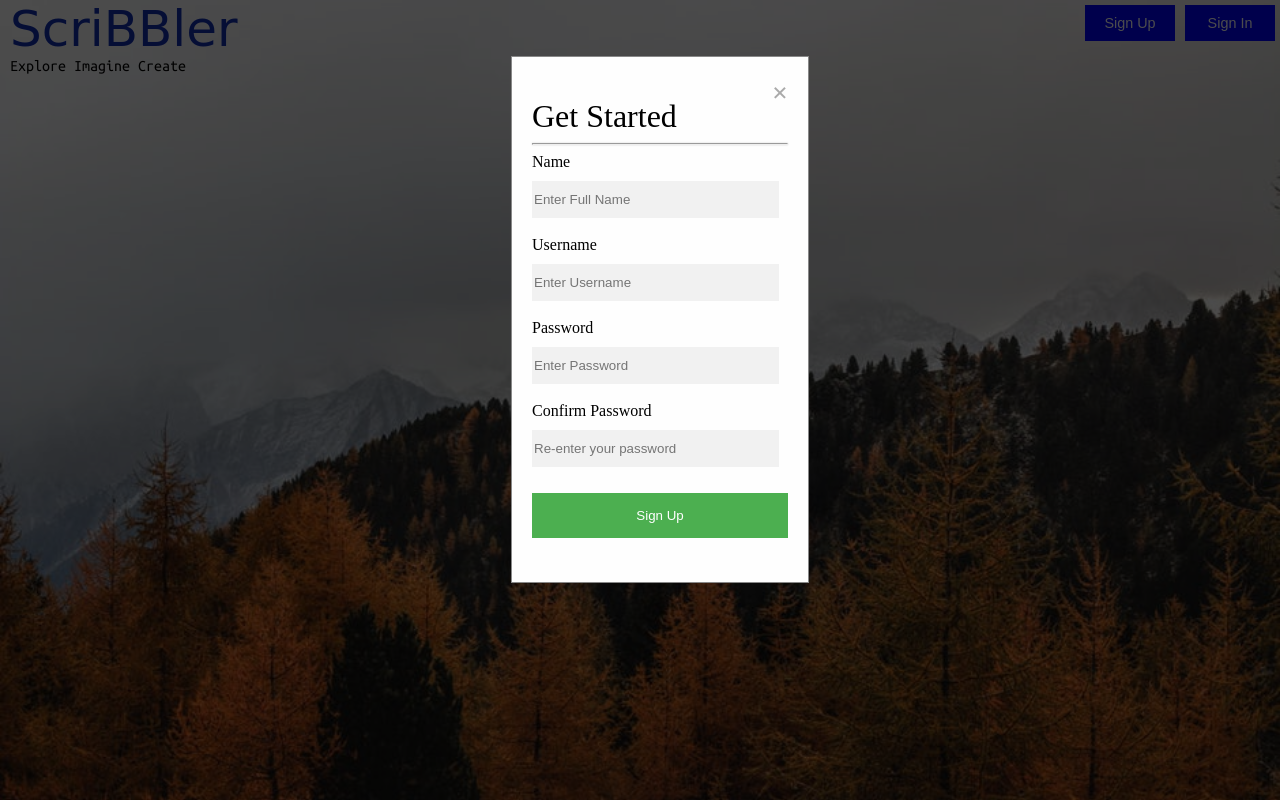
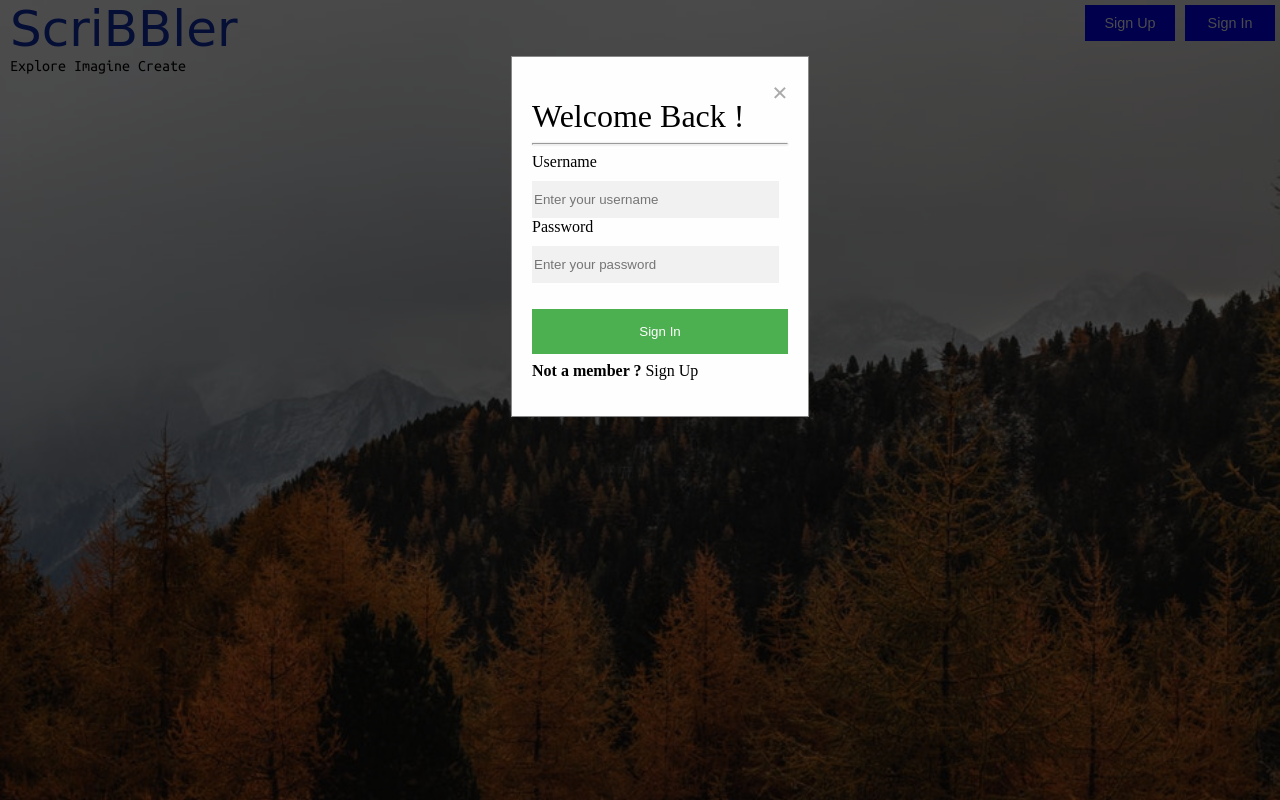
Before and after one commit to Mandeepk01/ScribblerProject, a plain HTML site: page index.html in a window 1280 px wide. Both pictures are taken after a click on the button "Sign In". Drawn offline with Linux system fonts and the light colour scheme; a web font is replaced by a local one.

Commit message:
Complete home page with sign in functionality

```diff
--- a/css/common.css
+++ b/css/common.css
@@ -129,3 +129,8 @@
  {
    box-shadow: 0px 0px 2px 0px rgba(0, 0, 0, 0.2);
  }
+ #link:hover
+   {
+     cursor: pointer ;
+     text-decoration: underline ;
+   }
--- a/index.html
+++ b/index.html
@@ -10,8 +10,8 @@
 </head>
 <body>
   <div class="header">
-    <button id ="top-button1" >Sign In</button>
-    <button id ="top-button2" >Sign Up</button>
+      <button onclick="showSignInModal()"id ="top-button2" >Sign In</button>
+      <button onclick="showSignUpModal()" id ="top-button1" >Sign Up</button>
      <a id="pageTitle" >ScriBBler</a>
      <p class="subText">Explore Imagine Create</p>
  </div>
@@ -32,14 +32,34 @@
        <hr class = "shade">
       <form class = "form-style">
       <label>Name</label><br>
-      <input type="text" placeholder="Enter Full Name" required> <br>
+      <input type="text" placeholder="Enter your name" required> <br>
       <label>Username</label><br>
-      <input type="text" placeholder="Enter Username" required><br>
+      <input type="text" placeholder="Enter your username" required><br>
       <label>Password </label><br>
-      <input type="password" placeholder="Enter Password" required><br>
+      <input type="password" placeholder="Enter your password" required><br>
       <label>Confirm Password</label><br>
       <input type="password" placeholder="Re-enter your password" required><br>
       <button class = "SignUp-Button">Sign Up</button>
+      </form>
+    </p>
+  </div>
+</div>
+  <!--sign in page -->
+<div id="myModal2" class="modal">
+  <div class="modal-content">
+    <span class="close">&times;</span>
+    <p>
+      <h1>Welcome Back !</h1>
+      <hr class = "shade">
+      <form class = "form-style">
+        <label>Username</label> <br>
+        <input type="text" placeholder="Enter your username" required>
+        <label>Password</label> <br>
+        <input type="password" placeholder="Enter your password" required> <br>
+        <button class = "SignUp-Button">
+          Sign In
+        </button><br><b>
+        Not a member ? </b><span onclick="hideSignInModal();showSignUpModal()"<a id = "link">Sign Up</span></a>
       </form>
     </p>
   </div>
--- a/js/index.js
+++ b/js/index.js
@@ -2,18 +2,34 @@ var mdl = document.getElementById("myModal1");
 var topBtn1 = document.getElementById("top-button1");
 var topBtn2 = document.getElementById("top-button2");
 var span = document.getElementsByClassName("close")[0];
-
+var mdl2 = document.getElementById("myModal2");
+var span2 = document.getElementsByClassName("close")[1];
 topBtn1.onclick = function() {
   mdl.style.display = "block";
 }
 topBtn2.onclick = function() {
-  mdl.style.display = "block";
+  mdl2.style.display = "block";
 }
 span.onclick = function() {
   mdl.style.display = "none";
 }
-window.onclick = function(event) {
-  if (event.target == mdl) {
-    modal.style.display = "none";
-  }
+
+span2.onclick = function() {
+  mdl2.style.display = "none";
 }
+
+function showSignInModal(){
+  mdl2.style.display = "flex";
+}
+
+function hideSignInModal(){
+  mdl2.style.display = "none";
+}
+
+function showSignUpModal(){
+  mdl.style.display = "flex";
+}
+
+function hideSignUpModal(){
+  mdl.style.display = "none";
+}
```
